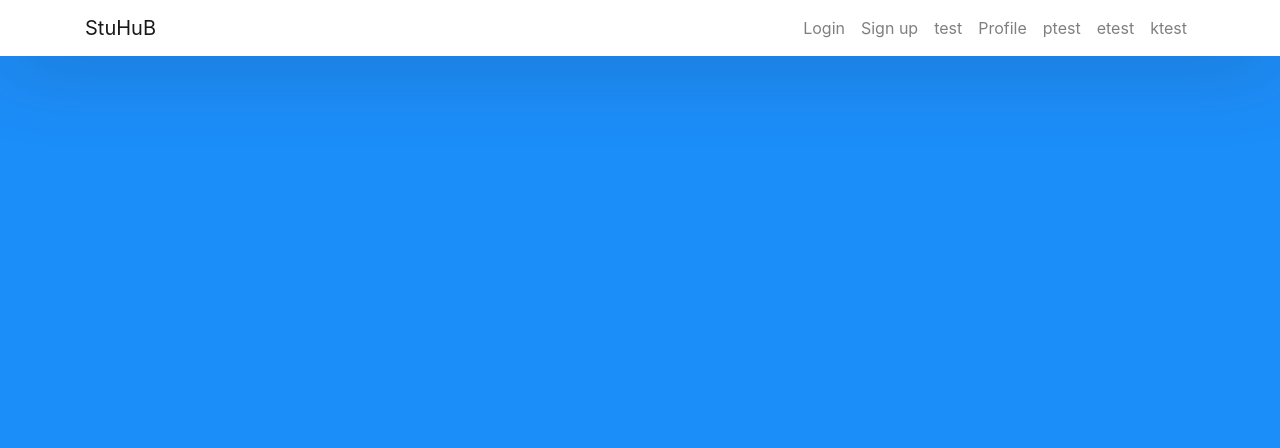
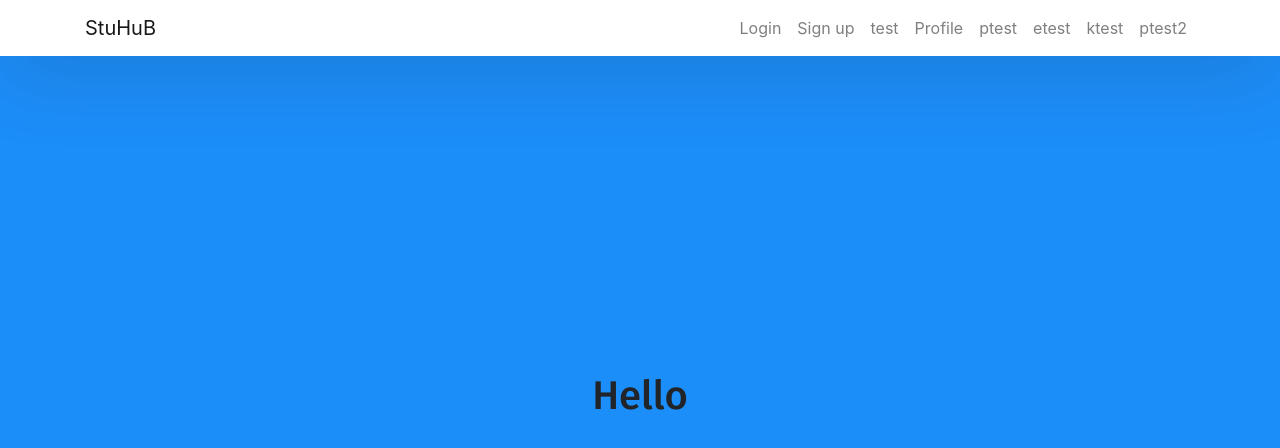
Before and after one commit to jtagaca/StuHub_Public, a React (Create React App) app in the folder client/: page /ptest2 in a window 1280 px wide. Shown: the top 448 px of the page. Built offline with nearby package versions, Linux system fonts and the light colour scheme.

Commit message:
created indexTest.js in server, created ptest2

```diff
--- a/client/src/App.js
+++ b/client/src/App.js
@@ -10,6 +10,8 @@ import User from "./components/user";
 import ptest from "./components/ptest";
 import etest from "./components/etest";
 import ktest from "./components/ktest";
+import ptest2 from "./components/ptest2";
+
 function App() {
   return (
     <Router>
@@ -56,6 +58,11 @@ function App() {
                     ktest
                   </Link>
                 </li>
+                <li className="nav-item">
+                  <Link className="nav-link" to={"/ptest2"}>
+                    ptest2
+                  </Link>
+                </li>
               </ul>
             </div>
           </div>
@@ -70,6 +77,7 @@ function App() {
           <Route path="/ptest" component={ptest} />
           <Route path="/etest" component={etest} />
           <Route path="/ktest" component={ktest} />
+          <Route path="/ptest2" component={ptest2} />
           {/* <Route path="/Profile" component={} /> */}
         </Switch>
       </div>
--- /dev/null
+++ b/client/src/components/ptest2.js
@@ -0,0 +1,20 @@
+import { React, Component } from "react";
+import { Button, ButtonGroup, Fab, TextField } from "@material-ui/core";
+import AddIcon from "@material-ui/icons/Add";
+import Buttond from "react-bootstrap/Button";
+import RemoveIcon from "@material-ui/icons/Remove";
+import DropdownButton from "react-bootstrap/DropdownButton";
+import { Dropdown, Row, Col } from "react-bootstrap";
+import Formb from "react-bootstrap/Form";
+import Carousel from "react-bootstrap/Carousel";
+import "./gg.css";
+import { Tab, Tabs, TabList, TabPanel } from 'react-tabs';
+import 'react-tabs/style/react-tabs.css';
+import "../index.css";
+
+function ptest2() {
+  return (
+    <h1>Hello</h1>
+  );
+}
+export default ptest2;
```
